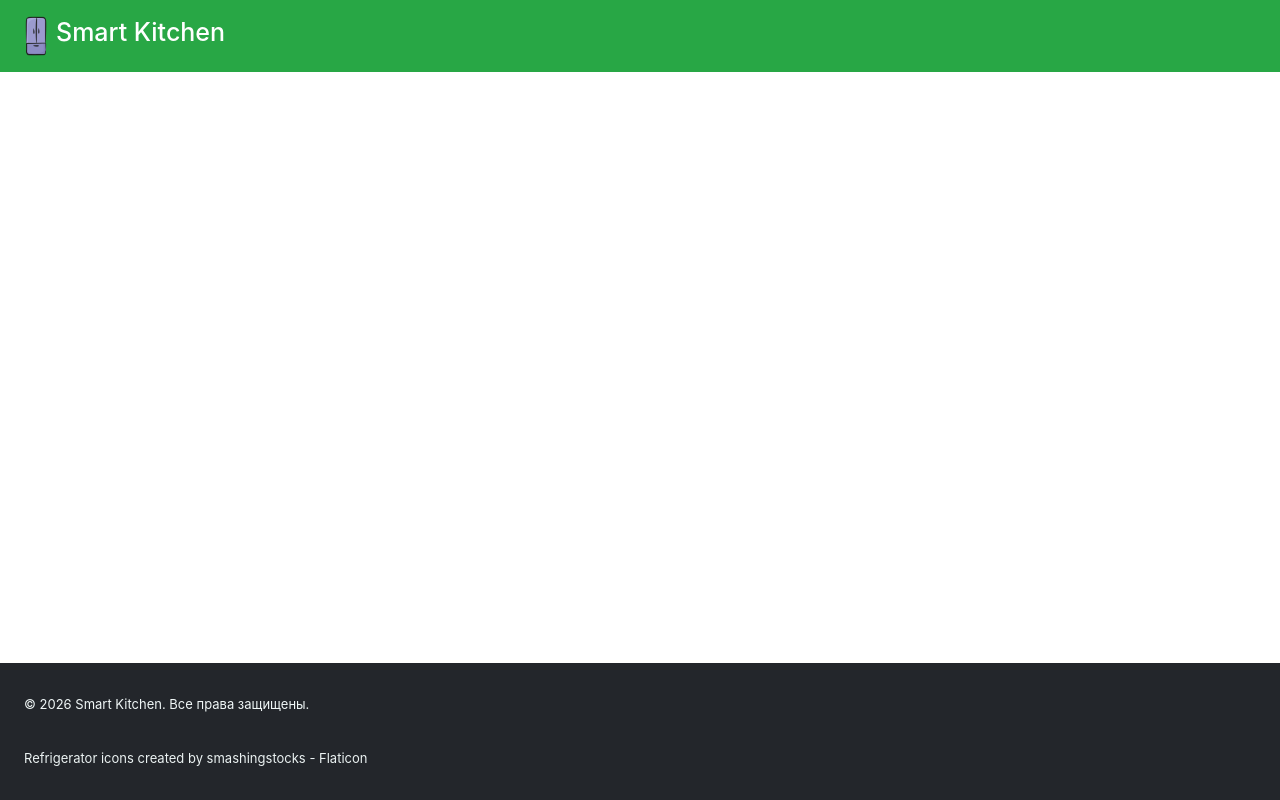
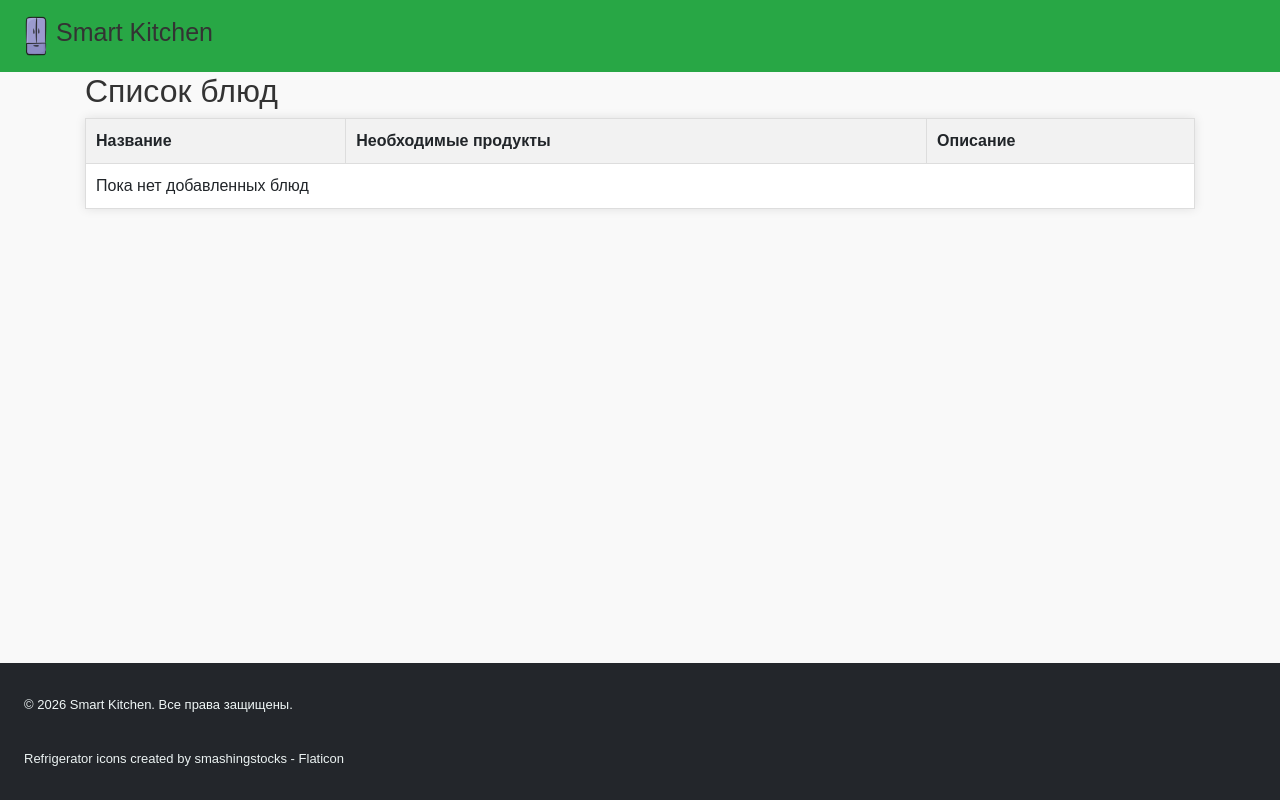
Before and after one commit to Er01Egor/Flask-Project, a Flask app: page /all_recipes in a window 1280 px wide. Run offline with Flask 3, Linux system fonts and the light colour scheme; data that the repository does not hold is empty; some libraries are stand-ins or nearby versions.

Commit message:
Сделал карточку кнопку добавления и список всех блюд

```diff
--- a/main.py
+++ b/main.py
@@ -39,7 +39,7 @@ def search_page():
 
 @app.route('/add_recipes')
 def add_recipes():
-    return render_template('add_recipes.html', title=TITLE)
+    return render_template('add_recipes.html')
 
 if __name__ == '__main__':
     app.run(port=8080, host='127.0.0.1')
--- a/templates/all_recipes.html
+++ b/templates/all_recipes.html
@@ -2,5 +2,76 @@
 
 {% block content %}
 
+<style>
+        body {
+            font-family: Arial, sans-serif;
+
+            background-color: #f9f9f9;
+        }
+        h1 {
+            color: #333;
+        }
+        h2 {
+            color: #333;
+            }
+        form {
+            background: #fff;
+            padding: 20px;
+            border-radius: 8px;
+            box-shadow: 0 0 10px rgba(0,0,0,0.1);
+            margin-bottom: 30px;
+        }
+
+        button {
+            background: #28a745;
+            color: white;
+            padding: 10px 20px;
+            border: none;
+            border-radius: 4px;
+            cursor: pointer;
+        }
+        button:hover {
+            background: #218838;
+        }
+        table {
+            width: 100%;
+            border-collapse: collapse;
+            background: #fff;
+            box-shadow: 0 0 10px rgba(0,0,0,0.1);
+        }
+        th, td {
+            padding: 10px;
+            border: 1px solid #ddd;
+            text-align: left;
+            vertical-align: top;
+        }
+        th {
+            background: #f2f2f2;
+        }
+    </style>
+<h2>Список блюд</h2>
+<table>
+    <thead>
+    <tr>
+        <th>Название</th>
+        <th>Необходимые продукты</th>
+        <th>Описание</th>
+    </tr>
+    </thead>
+    <tbody>
+    {% for dish in dishes %}
+    <tr>
+        <td>{{ dish.name }}</td>
+        <td>{{ dish.ingredients or '—' }}</td>
+        <td>{{ dish.description or '—' }}</td>
+    </tr>
+    {% else %}
+    <tr>
+        <td colspan="3">Пока нет добавленных блюд</td>
+    </tr>
+    {% endfor %}
+    </tbody>
+</table>
+
 
 {% endblock %}
--- a/templates/card_main.html
+++ b/templates/card_main.html
@@ -26,15 +26,14 @@
                 </div>
             </div>
         </div>
-        <div class="card_main">
-            <div class="d-flex">
+
         <div class="main_card_1">
             <div class="flex-item">
                 <div class="card" style="width: 18rem;">
                     <div class="card-body">
                         <h5 class="card-title">Добавление блюда</h5>
                         <p class="card-text">Добавьте своё авторское блюдо.</p>
-                                <a href="{{ url_for('add_recipes') }}" class="btn btn-info">Перейти</a>
+                        <a href="{{ url_for('add_recipes') }}" class="card_main_text btn btn-info">Перейти</a>
                     </div>
                 </div>
             </div>
```
Also changed, not shown: templates/add_recipes.html (+78 -1 lines). Lines whose indentation alone changed are shown as unchanged.
